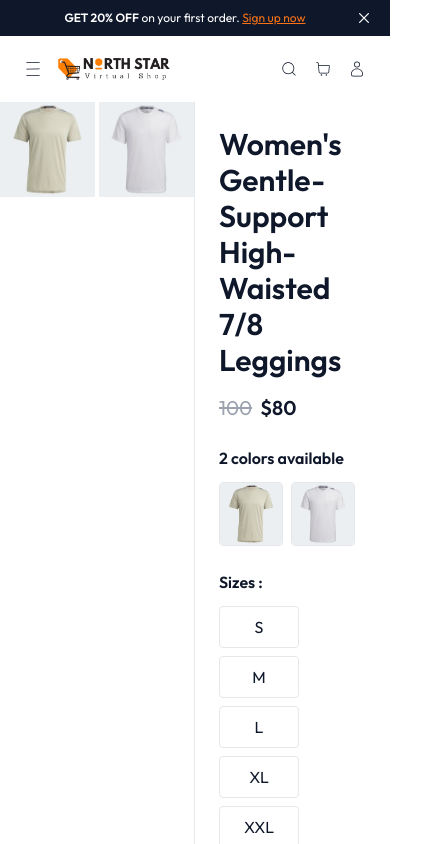
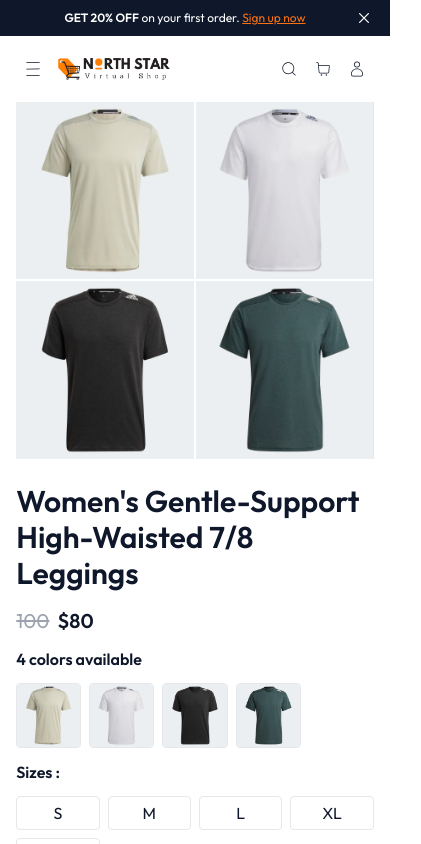
Before and after one commit to au-fahim/NorthStar, a React (Vite) app: page /products/10 in a window 390 px wide. Shown: the top 844 px of the page, 421 px wide, since content can reach past the window. Built offline with nearby package versions, Linux system fonts and the light colour scheme; a web font is replaced by a local one.

Commit message:
Completed Single Product View Page `Design`

```diff
--- a/components/dummy_data/products.js
+++ b/components/dummy_data/products.js
@@ -3,7 +3,12 @@ export const products = [
     id: 10,
     productName: "Women's Gentle-Support High-Waisted 7/8 Leggings",
     productTitle: "Men's Monogram Hoodie",
-    images: ["/products/p_2.1.png", "/products/p_2.2.png"],
+    images: [
+      "/products/p_2.1.png",
+      "/products/p_2.2.png",
+      "/products/p_2.3.png",
+      "/products/p_2.4.png",
+    ],
     salePrice: 80,
     regularPrice: 100,
   },
@@ -11,7 +16,13 @@ export const products = [
     id: 11,
     productName: "Nike Sportswear Club Fleece",
     productTitle: "Men's Monogram Hoodie",
-    images: ["/products/p_2.2.png", "/products/p_2.2.png"],
+    images: [
+      "/products/p_2.1.png",
+      "/products/p_2.2.png",
+      "/products/p_2.3.png",
+      "/products/p_2.4.png",
+      "/products/p_2.5.png",
+    ],
     salePrice: 443,
     regularPrice: 555,
   },
@@ -59,7 +70,11 @@ export const products = [
     id: 17,
     productName: "Nike Sportswear Club Fleece",
     productTitle: "Men's Monogram Hoodie",
-    images: ["/products/p_3.3.png", "/products/p_2.2.png"],
+    images: [
+      "/products/p_3.1.png",
+      "/products/p_3.2.png",
+      "/products/p_3.3.png",
+    ],
     salePrice: 80,
     regularPrice: 100,
   },
--- a/components/layouts/Header.jsx
+++ b/components/layouts/Header.jsx
@@ -24,7 +24,7 @@ export default function Header(props) {
           {/* Logo & Left Menu Button */}
           <div className="flex flex-row gap-2 md:gap-3 items-center">
             {/* Left Menu */}
-            <button className="btn-icon xl:hidden">
+            <button className="btn-icon lg:hidden">
               <CiMenuBurger className="icon" />
             </button>
 
@@ -51,7 +51,7 @@ export default function Header(props) {
                   <CiShoppingCart className="icon" />
                   {/* Total Items count box */}
                   {numberOfCartItems > 0 && (
-                    <div className="count-element">
+                    <div className="count-totalRecord">
                       <span>
                         {numberOfCartItems < 10
                           ? `0${numberOfCartItems}`
--- a/components/layouts/Msg_Banner.jsx
+++ b/components/layouts/Msg_Banner.jsx
@@ -1,8 +1,16 @@
+import { useEffect, useState } from "react";
+
 import { IoCloseOutline } from "react-icons/io5";
 
 export default function MsgBanner() {
+  const [showBannerMsg, setShowBannerMsg] = useState(true);
+
+  useEffect(() => {}, []);
+
   return (
-    <div className="text-xs sm:text-base bg-slate-900 text-white">
+    <>
+      {showBannerMsg && (
+        <div div className="text-xs sm:text-base bg-slate-900 text-white">
           <div className="main-wrapper">
             <div className="flex flex-row items-center justify-between py-2">
               <div></div>
@@ -13,11 +21,13 @@ export default function MsgBanner() {
                   Sign up now
                 </a>
               </article>
-          <button>
+              <button onClick={() => setShowBannerMsg(!showBannerMsg)}>
                 <IoCloseOutline className="float-right text-xl sm:text-2xl sm:mr-2" />
               </button>
             </div>
           </div>
         </div>
+      )}
+    </>
   );
 }
--- a/components/layouts/Nav.jsx
+++ b/components/layouts/Nav.jsx
@@ -1,11 +1,10 @@
 import { Link, Route, Routes } from "react-router-dom";
-import App from "../../src/pages/App";
 
 export default function Nav() {
   return (
     <>
       <nav>
-        <ul className="hidden xl:flex flex-row gap-6">
+        <ul className="hidden lg:flex flex-row gap-6">
           <li>
             <Link to="/">Shop</Link>
           </li>
--- a/components/layouts/modal/CenterModal.jsx
+++ b/components/layouts/modal/CenterModal.jsx
@@ -6,7 +6,7 @@ export default function CenterModal({ children }) {
       <ModalBackdrop>
         <div
           onClick={(e) => e.stopPropagation()}
-          className="fixed top-1/2 left-1/2 -translate-x-1/2 -translate-y-1/2 bg-white shadow-lg max-h-[80vh] min-h-max w-3/6 z-50 rounded-md overflow-hidden">
+          className="fixed top-1/2 left-1/2 -translate-x-1/2 -translate-y-1/2 bg-white shadow-lg max-h-[80vh] min-h-max w-11/12 md:max-w-2xl lg:max-w-3xl z-50 rounded-md overflow-y-scroll sm:overflow-hidden">
           {children}
         </div>
       </ModalBackdrop>
--- a/src/index.css
+++ b/src/index.css
@@ -76,16 +76,16 @@
   }
 
   /* Show the total number `ex. total cart items number display` */
-  .count-element {
-    @apply w-6 h-6 flex items-center justify-center absolute -right-1 -top-1 bg-orange-600 text-white aspect-square text-sm rounded-full;
+  .count-totalRecord {
+    @apply w-5 h-5 md:w-6 md:h-6 flex items-center justify-center absolute -right-1 -top-1 bg-orange-600 text-white aspect-square text-xs md:text-sm rounded-full;
   }
 
   /* Product Size Select Element */
-  .product-size {
-    @apply list-none flex flex-row flex-wrap gap-2;
+  .productSize--btn {
+    @apply list-none grid grid-cols-4 sm:grid-cols-6 md:grid-cols-4 gap-2;
   }
 
-  .product-size li {
-    @apply py-2 w-20 border rounded cursor-pointer text-center uppercase hover:bg-slate-100 hover:border-slate-300 active:scale-95 active:border-slate-700 transition select-none;
+  .productSize--btn > li {
+    @apply py-1 md:py-2 w-full border rounded cursor-pointer text-center uppercase hover:bg-slate-100 hover:border-slate-300 active:scale-95 active:border-slate-700 transition select-none;
   }
 }
--- a/src/pages/SingleProduct.jsx
+++ b/src/pages/SingleProduct.jsx
@@ -1,4 +1,4 @@
-import { useContext } from "react";
+import { useContext, useState } from "react";
 import { useParams } from "react-router-dom";
 import { BiCartAdd, BiHeart } from "react-icons/bi";
 
@@ -6,6 +6,9 @@ import { products } from "../../components/dummy_data/products";
 import { CartContext } from "../../context/CartContext";
 
 export default function SingleProduct() {
+  const [allImageShow, setAllImageShow] = useState(false);
+  const [showMoreBtn, setShowMoreBtn] = useState(false);
+
   const cartData = useContext(CartContext);
 
   const { id } = useParams();
@@ -23,22 +26,48 @@ export default function SingleProduct() {
     </div>
   ));
 
+  // 4 images show initialy
+  let filterProductImages;
+
+  function productImgFilterFunc() {
+    if (productImages.length >= 5) {
+      if (!allImageShow) {
+        filterProductImages = productImages.splice(0, 4);
+      } else {
+        filterProductImages = productImages;
+      }
+    } else {
+      filterProductImages = productImages;
+    }
+  }
+
+  productImgFilterFunc();
+
   // Add to Cart Function
   const addToCartFunc = () => {
     return cartData.addToCartFunc({ ...product[0], quantity: 1 });
   };
 
   return (
-    <>
-      <section className="mx-auto grid grid-cols-2 xl:grid-cols-3 border-b">
+    <div className="main-wrapper">
+      <section className="grid grid-cols-1 md:grid-cols-7 lg:grid-cols-5 xl:grid-cols-3 border-b">
         {/* Section for Image, Review, Discription, Details, Others About Product Details */}
-        <section className="col-span-1 xl:col-span-2 border-r">
+        <section className="md:col-span-4 lg:col-span-3 xl:col-span-2 border-r">
           {/* Product Image GALLARY */}
-          <div className="grid grid-cols-2 gap-1">{productImages}</div>
+          <div className="relative grid grid-cols-2 sm:grid-cols-2 gap-[0.125rem] xl:gap-1">
+            {filterProductImages}
+            {images.length >= 5 && (
+              <button
+                onClick={() => setAllImageShow(!allImageShow)}
+                className="absolute -bottom-3 left-1/2 -translate-x-1/2 px-3 py-1 bg-white rounded-full shadow-md cursor-pointer z-10">
+                {allImageShow ? "Show Less" : "Show More"}
+              </button>
+            )}
+          </div>
         </section>
 
         {/* Section for `Product Name, category, prices, color, size, Add to cart etc.` */}
-        <section className="flex flex-col gap-6 px-6 py-6 sticky top-0  h-max">
+        <section className="md:col-span-3 lg:col-span-2 xl:col-span-1 flex flex-col gap-3 md:gap-6 md:px-6 py-6 md:sticky top-0  h-max">
           {/* Product Name, Price, Short-Desc */}
           <div className="flex flex-col gap-4">
             <h1 className="text-3xl font-semibold">{productName}</h1>
@@ -55,11 +84,11 @@ export default function SingleProduct() {
             <strong>{images.length} colors available</strong>
 
             {/* Available color button */}
-            <div className="flex flex-row flex-wrap gap-2">
+            <div className="grid grid-cols-5 sm:grid-cols-6 md:grid-cols-4 lg:grid-cols-5 gap-2">
               {images.map((item, index) => (
                 <div
                   key={index}
-                  className="h-16 w-16 cursor-pointer overflow-hidden border rounded hover:border-slate-300 active:scale-95 active:border-slate-900 select-none transition">
+                  className="w-full cursor-pointer overflow-hidden border rounded hover:border-slate-300 active:scale-95 active:border-slate-900 select-none transition">
                   <img src={item} alt="Product Image" className="select-none" />
                 </div>
               ))}
@@ -69,7 +98,7 @@ export default function SingleProduct() {
           {/* Product Available Size */}
           <div className="flex flex-col gap-3">
             <strong>Sizes :</strong>
-            <ul className="product-size">
+            <ul className="productSize--btn">
               <li>s</li>
               <li>m</li>
               <li>l</li>
@@ -81,7 +110,7 @@ export default function SingleProduct() {
           {/* Add to Cart & Add Favourit Button */}
 
           {/* Add To Cart Button */}
-          <div className="flex flex-row justify-between gap-2 my-3">
+          <div className="flex flex-col xl:flex-row justify-between gap-2 my-3">
             <button
               onClick={addToCartFunc}
               className="button btn_with_icon group bg-slate-900 text-white hover:text-slate-700 active:scale-95 border hover:bg-slate-100 hover:border-slate-300 active:border-slate-700">
@@ -101,6 +130,6 @@ export default function SingleProduct() {
           </div>
         </section>
       </section>
-    </>
+    </div>
   );
 }
```
Also changed, not shown: components/layouts/cart/CartModal.jsx (+13 -16 lines). Lines whose indentation alone changed are shown as unchanged.
